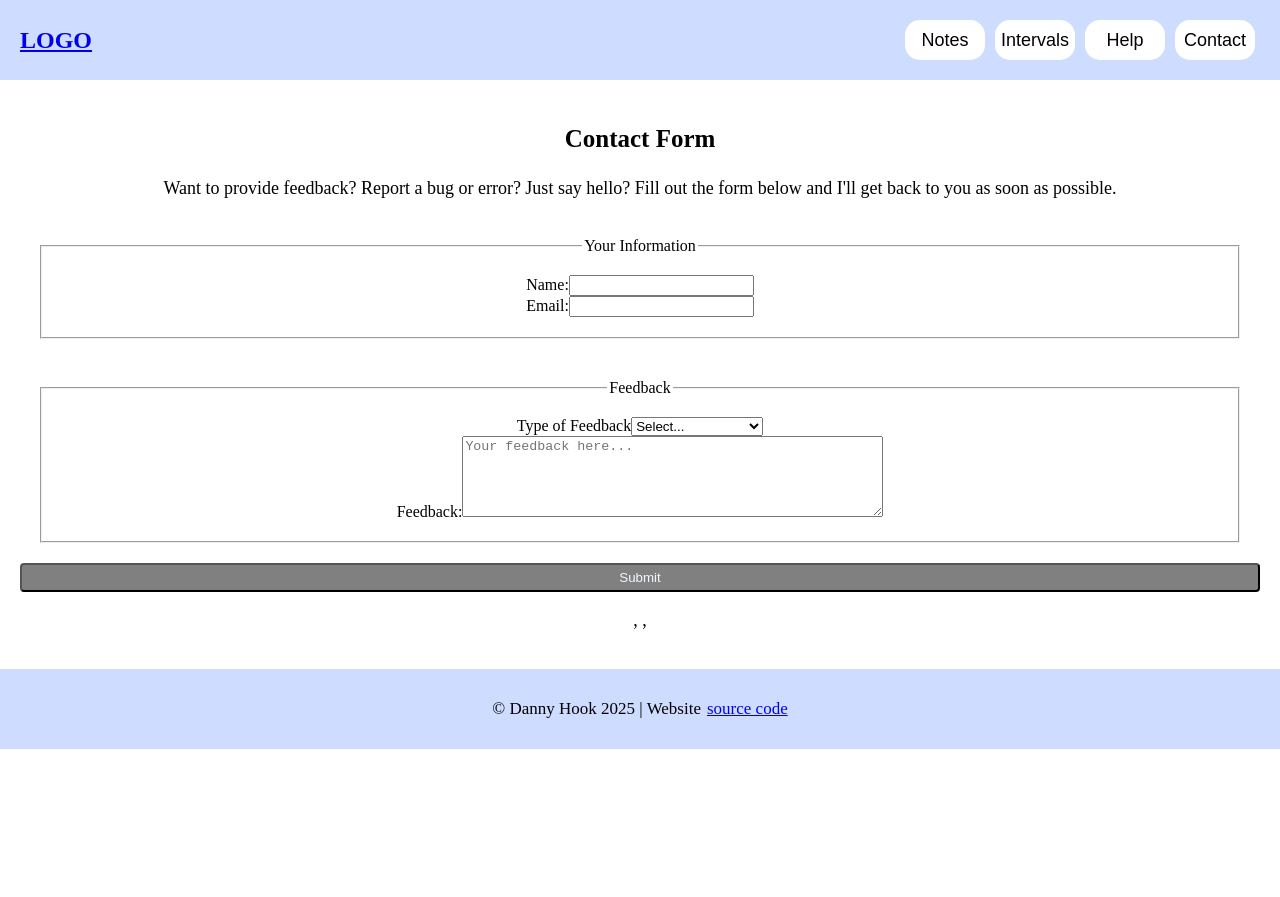
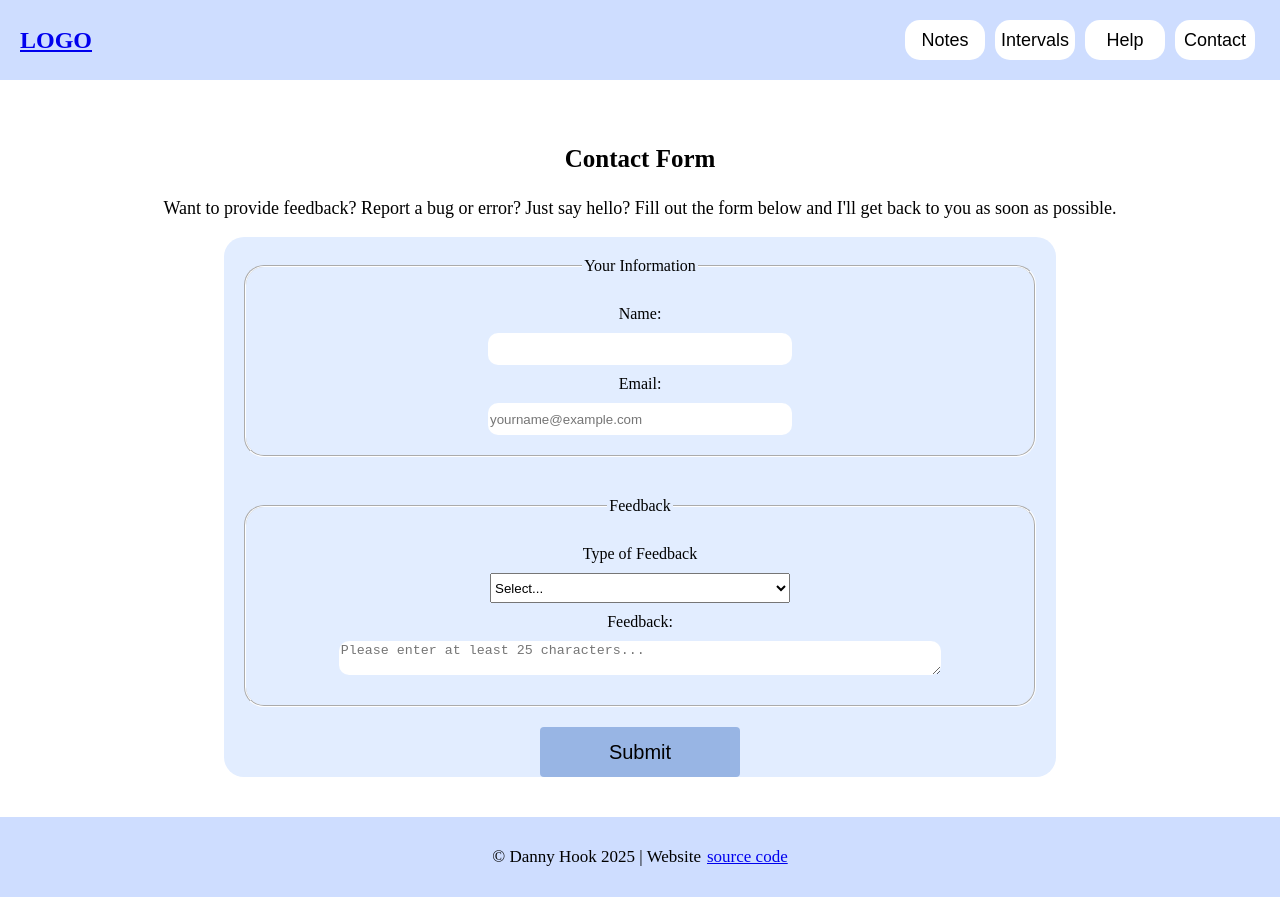
Before and after one commit to MostLikelyNotHuman/unit-1-final, a React (Vite) app in the folder final-project/: page /contact in a window 1280 px wide. Before the commit the page ends 800 px from the top, so only its background shows below. Built offline with nearby package versions, Linux system fonts and the light colour scheme; a web font is replaced by a local one.

Commit message:
mostly done, need final touches

```diff
--- a/final-project/src/components/ContactPage.css
+++ b/final-project/src/components/ContactPage.css
@@ -1,16 +1,84 @@
 .contactPage-main {
-    padding: 20px;
+    padding: 40px;
     text-align: center;
 }
 
 form {
     display: flex;
     flex-direction: column;
+    width: 65vw;
+    max-width: 65vw;
+    margin: auto;
+    background-color: rgb(226, 237, 255);
+    border-radius: 20px;
 }
 
 form fieldset {
+    max-width: 100vw;
     display: flex;
     flex-direction: column;
     padding: 20px;
     margin: 20px;
+    border-radius: 20px;
+    border-color: white;
 }
+
+fieldset label {
+    display: flex;
+    flex-direction: column;
+    padding: 10px;
+}
+
+fieldset input,
+fieldset select {
+    width: 300px;
+    height: 30px;
+    margin: 0 auto;
+}
+
+fieldset input {
+    border-width: 0px;
+    border-radius: 10px;
+}
+
+textarea {
+    width: 80%;
+    min-width: 50%;
+    max-width: 80%;
+    margin: 0 auto;
+    resize: vertical;
+    border-width: 0px;
+    border-radius: 10px;
+    margin-bottom: 10px;
+}
+
+#feedback-submit {
+    font-size: 20px;
+    width: 200px;
+    height: 50px;
+    margin: auto;
+    background-color: rgb(152, 181, 228);
+    color: black;
+    border-width: 0;
+}
+
+#feedback-submit:hover {
+    background-color: rgb(118, 148, 196)
+}
+
+@media (max-width: 1250px) {
+
+    form {
+        width: 75vw;
+        max-width: 75vw;
+    }
+}
+
+
+@media (max-width: 750px) {
+
+    form {
+        width: 85vw;
+        max-width: 85vw;
+    }
+}
--- a/final-project/src/components/ContactPage.jsx
+++ b/final-project/src/components/ContactPage.jsx
@@ -9,20 +9,41 @@ const ContactPage = () => {
     const [ name, setName ] = useState('');
     const [ email, setEmail ] = useState('');
     const [ feedbackType, setFeedbackType ] = useState('');
+    const [ error, setError ] = useState('');
+    const [ feedback, setFeedback ] = useState('');
     const [ feedbackSubmitted, setFeedbackSubmitted ] = useState(false);
     const [ isSending, setIsSending ] = useState(false);
+
+
 
     const handleChange = (field, value) => {
         field(value);
     }
 
+    const emailValidation = /^\S+@\S+\.\S+$/;
+
     const verifyInput = () => {
+        console.log(emailValidation.test(email));
         if (!name) {
-
+            return setError('Please enter your name.')
+        } else if (!emailValidation.test(email)) {
+            return setError('Please enter a valid email address.')
+        } else if (feedbackType === '') {
+            return setError('Please select the type of feedback.')
+        } else if (feedback.length < 25) {
+            return setError('Please enter at least 25 characters of feedback.')
         }
+        setError('');
+        confirmSubmission();
     }
 
-
+    const confirmSubmission = () => {
+        setIsSending(true);
+        setTimeout(() => {
+            setIsSending(false);
+            setFeedbackSubmitted(true);
+        }, "2000");
+    }
 
     return (
         <main className="contactPage-main">
@@ -32,7 +53,7 @@ const ContactPage = () => {
             <form id="contact-form">
                 <fieldset>
                     <legend>Your Information</legend>
-                    <label for="name">Name:
+                    <label htmlFor="name">Name:</label>
                         <input
                             type="text"
                             value={name}
@@ -40,53 +61,61 @@ const ContactPage = () => {
                             required
                             onChange={(e) => handleChange(setName, e.target.value)}
                         />
-                    </label>
-                    <label for="email">Email:
+                    <label htmlFor="email">Email:</label>
                         <input
                             type="email"
                             value={email}
                             id="email"
+                            placeholder="yourname@example.com"
                             required
                             onChange={(e) => handleChange(setEmail, e.target.value)}
                         />
-                    </label>
                 </fieldset>
                 <fieldset>
                     <legend>Feedback</legend>
-                    <label for="feedback-type">Type of Feedback
-                        <select id="feedback-type" onChange={(e) => handleChange(setFeedbackType, e.target.value)}>
+                    <label htmlFor="feedback-type">Type of Feedback</label>
+                        <select id="feedback-type" required onChange={(e) => handleChange(setFeedbackType, e.target.value)}>
                             <option value="">Select...</option>
                             <option value="general-feedback">General Feedback</option>
                             <option value="report-bug">Report a Bug</option>
                             <option value="report-error">Report an Error</option>
                         </select>
-                    </label>
-                    <label for="text-area">Feedback:
+                    <label htmlFor="text-area">Feedback:</label>
                         <textarea
                             id="text-area"
-                            rows="5"
-                            cols="50"
                             required
-                            placeholder="Your feedback here...">
+                            placeholder="Please enter at least 25 characters..."
+                            onChange={(e) => handleChange(setFeedback, e.target.value)}>
                         </textarea>
-                    </label>
                 </fieldset>
-                <Button text="Submit" onClick={(e) => {
-                    e.preventDefault();}} />
+                <Button
+                    id="feedback-submit"
+                    text="Submit"
+                    onClick={(e) => {
+                        e.preventDefault();
+                        verifyInput();
+                        }
+                    } />
             </form>
-            <p> {name}, {email}, {feedbackType}</p>
-            {feedbackSubmitted &&
-                <div id="feedback-confirmation">
-                    <p>Thank you, {name}! I'll look over your feedback and get
-                        back to you as soon as possible!
-                    </p>
-                </div>
-            }
+            <div id="feedback-result">
+                {error &&
+                    <div id="error-message">
+                        <p>{error}</p>
+                    </div>
+                }
+                {isSending &&
+                    <div>
+                        <p>Sending...</p>
+                    </div>}
+                {feedbackSubmitted && !isSending &&
+                    <div id="feedback-confirmation">
+                        <p>Thank you for your feedback! I'll get back to you as soon as possible!
+                        </p>
+                    </div>
+                }
+            </div>
         </main>
-
-
     );
-
 }
 
 export default ContactPage;
--- a/final-project/src/components/HelpPage.jsx
+++ b/final-project/src/components/HelpPage.jsx
@@ -77,10 +77,12 @@ const HelpPage = () => {
                             called <strong>Sharps (♯)</strong> and <strong>Flats (♭)</strong>, and represent a slightly
                             higher or lower pitch, respectively.</p>
                             <table>
+                                <tbody>
                                     <tr>
                                         <td width={100}><img src={sharp}></img>Sharp symbol</td>
                                         <td width={100}><img src={flat}></img>Flat symbol</td>
                                     </tr>
+                                </tbody>
                             </table>
                     </div>
                     <div id='help-intervals' ref={intervalsRef}>
@@ -96,11 +98,14 @@ const HelpPage = () => {
                             <p>Every interval has its own unique name. The following are the ones you'll need to know
                             for the exercises here.</p>
                             <table id='interval-table'>
+                                <thead>
                                     <tr>
                                         <th>Interval</th>
                                         <th>Distance in Half Steps</th>
                                         <th>Example</th>
                                     </tr>
+                                </thead>
+                                <tbody>
                                     <tr>
                                         <td>Unison</td>
                                         <td>0</td>
@@ -166,7 +171,7 @@ const HelpPage = () => {
                                         <td>12</td>
                                         <td><img src={intervals[12].img}></img>C - C</td>
                                     </tr>
-
+                                </tbody>
                             </table>
                     </div>
                     <div id='help-rhythm' ref={rhythmRef}>
@@ -176,11 +181,14 @@ const HelpPage = () => {
                         above, but there are many more. A whole note represents four beats, a half note represents
                         two beats, a quarter note represents a single beat, and so on.</p>
                         <table>
+                            <thead>
                                 <tr>
                                     <th>Beats</th>
                                     <th>Note ...</th>
                                     <th>is equal in duration to:</th>
                                 </tr>
+                            </thead>
+                            <tbody>
                                 <tr>
                                     <td>4</td>
                                     <td><img src={wholeNote}></img></td>
@@ -221,6 +229,7 @@ const HelpPage = () => {
                                     <td>One Eighth Note</td>
                                     <td>Two Sixteenth Notes</td>
                                 </tr>
+                            </tbody>
                         </table>
                         <p>Theoretically this continues on forever, but notes with a shorter duration are less common.</p>
                     </div>
```
Lines whose indentation alone changed are shown as unchanged.
